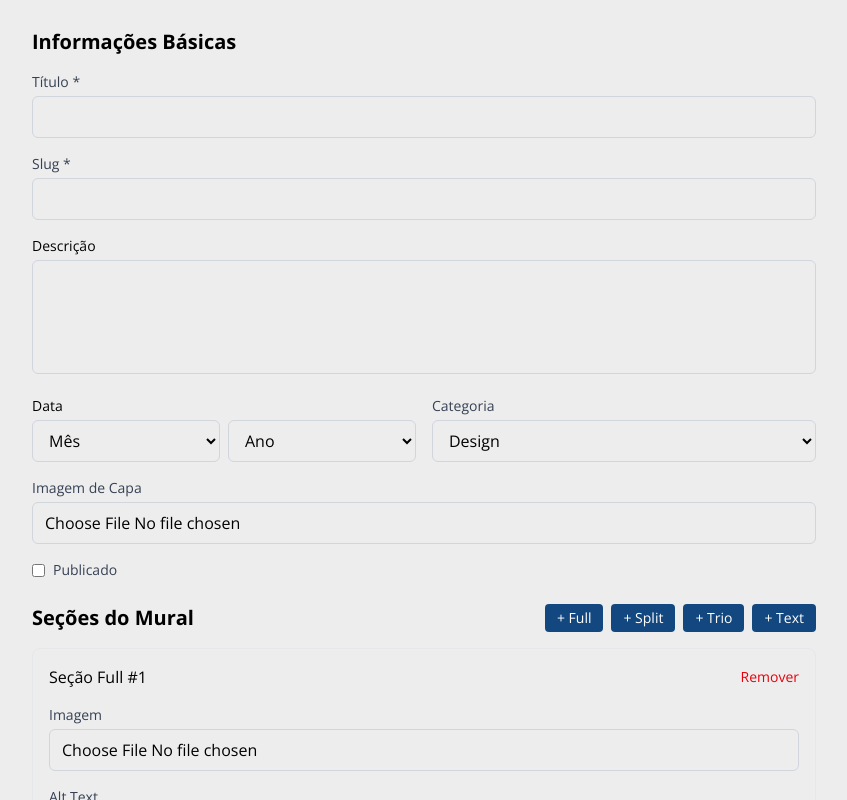
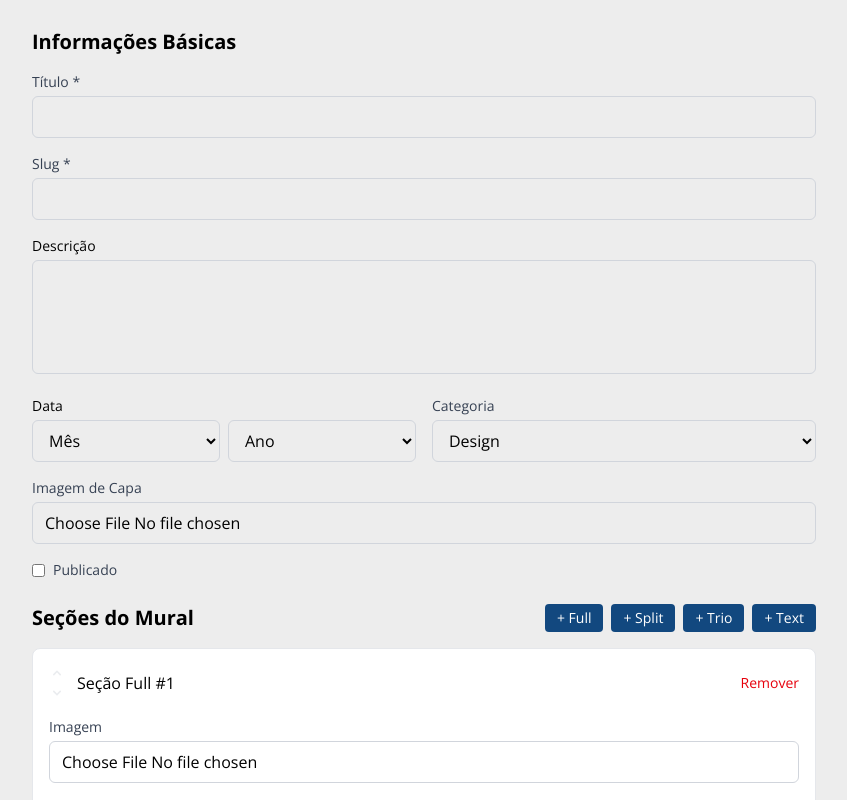
Before and after one commit to valentimdev/bibi_ilustra, a Next.js app: page /admin/projects/new in a window 1280 px wide. Both pictures are taken after a click on the button "+ Full". Shown: the part 216-1016 px from the top of the page, without its empty margins (216-1063 px from the left). Built offline with nearby package versions, Linux system fonts and the light colour scheme.

Commit message:
feat: changes how art order works

```diff
--- a/src/app/admin/projects/[slug]/edit/page.tsx
+++ b/src/app/admin/projects/[slug]/edit/page.tsx
@@ -96,7 +96,7 @@ export default function EditProjectPage() {
   return (
     <div className="min-h-screen bg-[var(--background)] py-8">
       <div className="max-w-4xl mx-auto px-4 sm:px-6 lg:px-8">
-        <div className="mb-8">
+        <div className="mb-8 flex flex-row justify-between items-center">
           <h1 className="text-3xl font-bold text-gray-900">Editar Projeto</h1>
           <button
             onClick={handleDelete}
--- a/src/components/admin/ProjectForm.tsx
+++ b/src/components/admin/ProjectForm.tsx
@@ -9,7 +9,6 @@ interface ProjectFormProps {
   onSave: (project: ProjectData) => void;
   loading: boolean;
 }
-
 
 export default function ProjectForm({
   project,
@@ -90,6 +89,29 @@ export default function ProjectForm({
     }));
   };
 
+  const handleMoveSection = (index: number, direction: 'up' | 'down') => {
+    if (
+      (direction === 'up' && index === 0) ||
+      (direction === 'down' && index === formData.muralSections.length - 1)
+    ) {
+      return;
+    }
+
+    const newSections = [...formData.muralSections];
+    const targetIndex = direction === 'up' ? index - 1 : index + 1;
+
+    // Trocar posições
+    [newSections[index], newSections[targetIndex]] = [
+      newSections[targetIndex],
+      newSections[index],
+    ];
+
+    setFormData((prev) => ({
+      ...prev,
+      muralSections: newSections,
+    }));
+  };
+
   const handleSectionChange = (index: number, section: MuralSection) => {
     setFormData((prev) => {
       const newSections = [...prev.muralSections];
@@ -152,7 +174,7 @@ export default function ProjectForm({
       onSubmit={handleSubmit}
       className="bg-[var(--background)] text-black p-6 space-y-6"
     >
-      {/* Informações Básicas */}
+      {/* Informações Básicas - mantém tudo igual */}
       <div className="space-y-4">
         <h2 className="text-xl font-semibold">Informações Básicas</h2>
 
@@ -307,7 +329,7 @@ export default function ProjectForm({
         </div>
       </div>
 
-
+      {/* Seções do Mural */}
       <div className="space-y-4">
         <div className="flex justify-between items-center">
           <h2 className="text-xl font-semibold">Seções do Mural</h2>
@@ -348,22 +370,22 @@ export default function ProjectForm({
             key={index}
             section={section}
             index={index}
+            totalSections={formData.muralSections.length}
             onChange={(s) => handleSectionChange(index, s)}
             onRemove={() => handleRemoveSection(index)}
+            onMove={(direction) => handleMoveSection(index, direction)}
             onImageUpload={(imgIndex, file) =>
               handleImageUpload(index, imgIndex, file)
             }
             uploading={uploading}
             fileSizes={fileSizes}
-
             formatFileSize={formatFileSize}
-
           />
         ))}
       </div>
 
       {/* Botões */}
-      <div className="flex justify-end gap-4 pt-4 ">
+      <div className="flex justify-end gap-4 pt-4">
         <button
           type="button"
           onClick={() => window.history.back()}
@@ -387,8 +409,10 @@ export default function ProjectForm({
 function SectionEditor({
   section,
   index,
+  totalSections,
   onChange,
   onRemove,
+  onMove,
   onImageUpload,
   uploading,
   fileSizes,
@@ -396,29 +420,63 @@ function SectionEditor({
 }: {
   section: MuralSection;
   index: number;
+  totalSections: number;
   onChange: (section: MuralSection) => void;
   onRemove: () => void;
+  onMove: (direction: 'up' | 'down') => void;
   onImageUpload: (imageIndex: number | null, file: File) => void;
   uploading: string | null;
   fileSizes: Record<string, number>;
   formatFileSize: (bytes: number) => string;
 }) {
-  if (section.type === 'full') {
-    return (
-      <div className="border border-gray-200 rounded-lg p-4">
+  // Cabeçalho comum para todas as seções
+  const SectionHeader = ({ title }: { title: string }) => (
     <div className="flex justify-between items-center mb-4">
-          <h3 className="font-medium">Seção Full #{index + 1}</h3>
+      <div className="flex items-center gap-3">
+        {/* Botões de ordenação */}
+        <div className="flex flex-col gap-1">
+          <button
+            type="button"
+            onClick={() => onMove('up')}
+            disabled={index === 0}
+            className="text-gray-400 hover:text-gray-700 disabled:opacity-20 disabled:cursor-not-allowed cursor-pointer"
+            title="Mover para cima"
+          >
+            <svg className="w-4 h-4" fill="currentColor" viewBox="0 0 20 20">
+              <path fillRule="evenodd" d="M14.707 12.707a1 1 0 01-1.414 0L10 9.414l-3.293 3.293a1 1 0 01-1.414-1.414l4-4a1 1 0 011.414 0l4 4a1 1 0 010 1.414z" clipRule="evenodd"/>
+            </svg>
+          </button>
+          <button
+            type="button"
+            onClick={() => onMove('down')}
+            disabled={index === totalSections - 1}
+            className="text-gray-400 hover:text-gray-700 disabled:opacity-20 disabled:cursor-not-allowed cursor-pointer"
+            title="Mover para baixo"
+          >
+            <svg className="w-4 h-4" fill="currentColor" viewBox="0 0 20 20">
+              <path fillRule="evenodd" d="M5.293 7.293a1 1 0 011.414 0L10 10.586l3.293-3.293a1 1 0 111.414 1.414l-4 4a1 1 0 01-1.414 0l-4-4a1 1 0 010-1.414z" clipRule="evenodd"/>
+            </svg>
+          </button>
+        </div>
+        <h3 className="font-medium">{title}</h3>
+      </div>
       <button
         type="button"
         onClick={onRemove}
-            className="text-red-600 text-sm cursor-pointer"
+        className="text-red-600 text-sm cursor-pointer hover:text-red-800"
       >
         Remover
       </button>
     </div>
+  );
+
+  if (section.type === 'full') {
+    return (
+      <div className="border border-gray-200 rounded-lg p-4 bg-white">
+        <SectionHeader title={`Seção Full #${index + 1}`} />
         <div className="space-y-4">
           <div>
-            <label className=" block text-sm font-medium text-gray-700 mb-1">
+            <label className="block text-sm font-medium text-gray-700 mb-1">
               Imagem
             </label>
             <input
@@ -462,17 +520,8 @@ function SectionEditor({
 
   if (section.type === 'split') {
     return (
-      <div className="border border-gray-200 rounded-lg p-4">
-        <div className="flex justify-between items-center mb-4">
-          <h3 className="font-medium">Seção Split #{index + 1}</h3>
-          <button
-            type="button"
-            onClick={onRemove}
-            className="text-red-600 text-sm"
-          >
-            Remover
-          </button>
-        </div>
+      <div className="border border-gray-200 rounded-lg p-4 bg-white">
+        <SectionHeader title={`Seção Split #${index + 1}`} />
         <div className="grid grid-cols-2 gap-4">
           {[0, 1].map((imgIndex) => (
             <div key={imgIndex}>
@@ -521,17 +570,8 @@ function SectionEditor({
 
   if (section.type === 'trio') {
     return (
-      <div className="border border-gray-200 rounded-lg p-4">
-        <div className="flex justify-between items-center mb-4">
-          <h3 className="font-medium">Seção Trio #{index + 1}</h3>
-          <button
-            type="button"
-            onClick={onRemove}
-            className="text-red-600 text-sm"
-          >
-            Remover
-          </button>
-        </div>
+      <div className="border border-gray-200 rounded-lg p-4 bg-white">
+        <SectionHeader title={`Seção Trio #${index + 1}`} />
         <div className="grid grid-cols-3 gap-4">
           {[0, 1, 2].map((imgIndex) => (
             <div key={imgIndex}>
@@ -583,17 +623,8 @@ function SectionEditor({
 
   if (section.type === 'text') {
     return (
-      <div className="border border-gray-200 rounded-lg p-4">
-        <div className="flex justify-between items-center mb-4">
-          <h3 className="font-medium">Seção Text #{index + 1}</h3>
-          <button
-            type="button"
-            onClick={onRemove}
-            className="text-red-600 text-sm"
-          >
-            Remover
-          </button>
-        </div>
+      <div className="border border-gray-200 rounded-lg p-4 bg-white">
+        <SectionHeader title={`Seção Text #${index + 1}`} />
         <textarea
           value={section.content}
           onChange={(e) => onChange({ ...section, content: e.target.value })}
--- a/src/lib/projectData.ts
+++ b/src/lib/projectData.ts
@@ -32,6 +32,7 @@ export type ProjectData = {
   coverImage: string;
   published: boolean;
   category: string;
+  order?: number;
   muralSections: MuralSection[];
 };
 
@@ -55,6 +56,7 @@ export async function getProjectBySlug(
       date: project.date,
       category: project.category,
       coverImage: project.coverImage,
+      order: project.order,
       published: project.published,
       muralSections: project.muralSections as MuralSection[],
     };
```
Also changed, not shown: src/app/icon.svg (added), 1 other file (tests, documents, lock files or other folders). Lines whose indentation alone changed are shown as unchanged.
